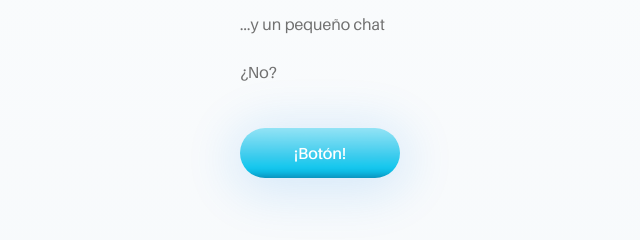
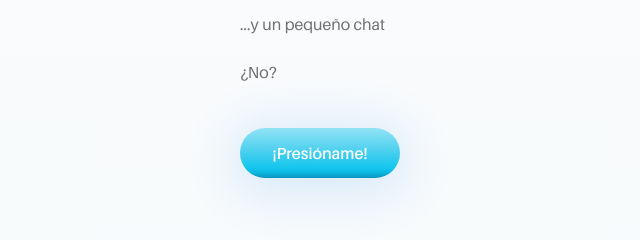
Before and after one commit to SIEMAccount1/Web, a website: page index.html in a window 1280 px wide. Shown: the part 1051-1291 px from the top of the page, 415-1055 px from the left. Drawn offline with Linux system fonts and the light colour scheme; files whose address does not match are found by name.

Commit message:
Update index.html

```diff
--- a/index.html
+++ b/index.html
@@ -261,7 +261,7 @@
                         <h2>Ya solo le faltan muchas imágenes...</h2>
                         <p>...y un pequeño chat</p>
                         <p>¿No?</p>
-                        <a href="#" class="btn uza-btn btn-2 mt-4">¡Botón!</a>
+                        <a href="./about.html" class="btn uza-btn btn-2 mt-4">¡Presióname!</a>
                     </div>
                 </div>
             </div>
```
